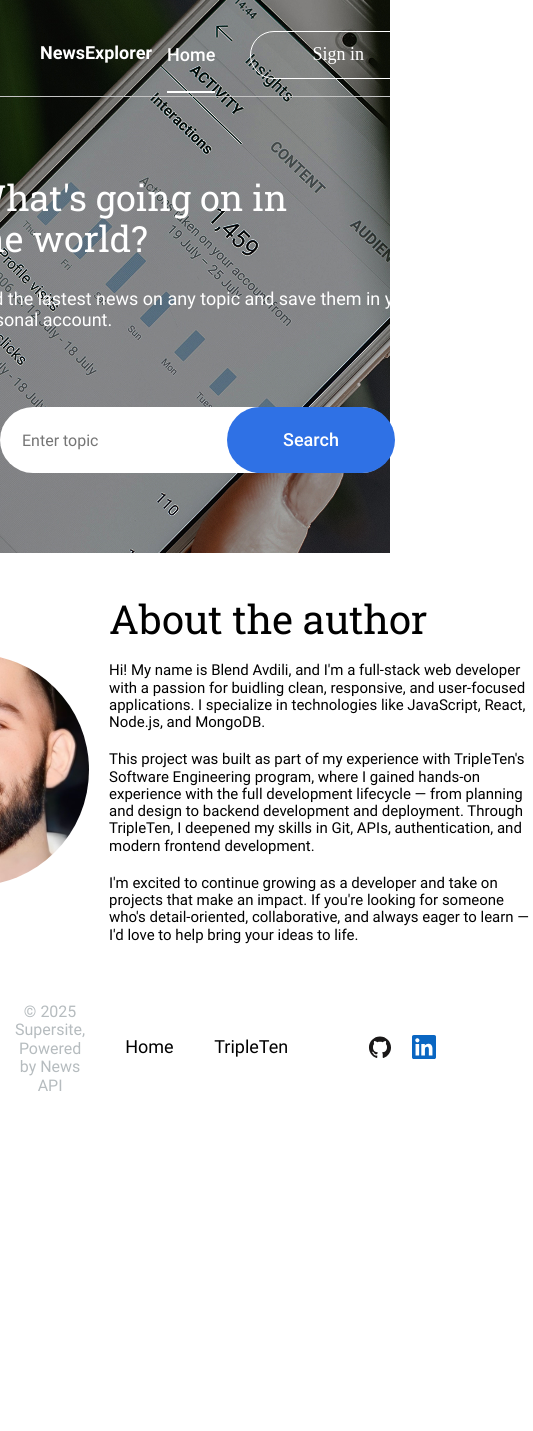
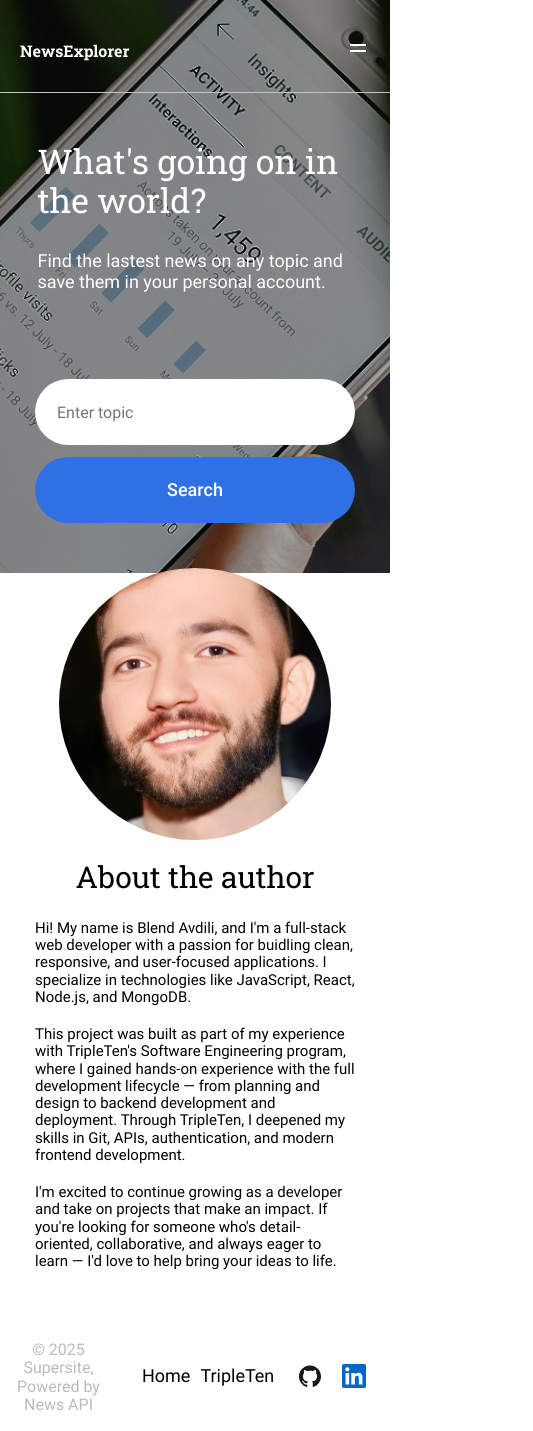
Before and after one commit to blend-avdili15/news-explorer, a React (Vite) app: page / in a window 390 px wide. Shown: the whole page, 533 px wide, since content can reach past the window. Before the commit the page ends 1111 px from the top, so only its background shows below. Built offline with nearby package versions, Linux system fonts and the light colour scheme.

Commit message:
No more horizontal scroll

```diff
--- a/src/components/About/About.css
+++ b/src/components/About/About.css
@@ -55,6 +55,49 @@
 
 /* Tablet Version */
 
+@media screen and (max-width: 1243px) {
+  .about__heading {
+    width: 430px;
+  }
+
+  .about__image-container {
+    width: 400px;
+    height: 400px;
+  }
+}
+
+@media screen and (max-width: 1024px) {
+  .about__content {
+    gap: 20px;
+  }
+
+  .about__heading {
+    width: 400px;
+  }
+
+  .about__image-container {
+    width: 350px;
+    height: 350px;
+    margin-left: 120px;
+  }
+
+  .about__subtitle {
+    font-size: 15px;
+  }
+}
+
+@media screen and (max-width: 792px) {
+  .about__image-container {
+    width: 300px;
+    height: 300px;
+    margin-top: 35px;
+  }
+
+  .about__subtitle {
+    font-size: 15px;
+  }
+}
+
 @media screen and (max-width: 768px) {
   .about {
     flex-direction: column; /* Stack content */
@@ -84,11 +127,85 @@
   .about__image-container {
     width: 232px;
     height: 232px;
+    margin: 0;
   }
 
   .about__image {
     width: 232px;
     height: 232px;
+  }
+}
+
+@media screen and (max-width: 690px) {
+  .about__heading {
+    width: 319px;
+  }
+
+  .about__subtitle {
+    font-size: 12px;
+  }
+}
+
+@media screen and (max-width: 585px) {
+  .about {
+    padding: 0;
+    height: 752px;
+  }
+
+  .about__content {
+    width: 305px;
+    flex-direction: column;
+    margin: 0;
+  }
+
+  .about__image-container {
+    width: 272px;
+    height: 272px;
+    /* padding: 32px 24px 24px; */
+  }
+
+  .about__image {
+    width: 272px;
+    height: 272px;
+    margin-top: -60px;
+  }
+
+  .about__heading {
+    width: 400px;
+    /* height: 296px; */
+    /* padding: 0 8px; */
+    display: flex;
+    justify-content: center;
+    margin-top: -60px;
+  }
+
+  .about__title {
+    height: 40px;
+    font-size: 30px;
+    display: flex;
+    justify-content: center;
+  }
+
+  .about__subtitle {
+    /* height: 100px; */
+    font-size: 15px;
+  }
+}
+
+@media screen and (max-width: 425px) {
+  .about__heading {
+    width: 320px;
+  }
+}
+
+@media screen and (max-width: 375px) {
+  .about__heading {
+    width: 300px;
+  }
+
+  .about__subtitle {
+    /* height: 100px; */
+    font-size: 12px;
   }
 }
 
--- a/src/components/Footer/Footer.css
+++ b/src/components/Footer/Footer.css
@@ -88,7 +88,7 @@
   .footer__nav {
     flex-direction: row;
     align-items: center;
-    padding-right: 35px;
+    padding-right: 33px;
   }
 
   .footer__nav-links {
@@ -102,7 +102,23 @@
   }
 }
 
-@media screen and (max-width: 320px) {
+@media screen and (max-width: 600px) {
+  .footer__nav-links {
+    margin-right: 0;
+    gap: 10px;
+    /* padding-left: 0; */
+    width: 116px;
+  }
+
+  .footer__nav-item {
+  }
+
+  .footer__nav {
+    padding-right: 24px;
+  }
+}
+
+@media screen and (max-width: 388px) {
   .footer {
     width: 300px;
     height: 176px;
@@ -138,3 +154,40 @@
     gap: 30px;
   }
 }
+
+@media screen and (max-width: 320px) {
+  .footer {
+    width: 295px;
+    height: 176px;
+    /* padding: 10px 0 0; */
+    flex-direction: column;
+    justify-content: flex-start;
+  }
+
+  .footer__copyright {
+    width: 288px;
+    height: 22px;
+    font-size: 16px;
+    margin: 0;
+    position: relative;
+    bottom: -135px;
+    left: -2px;
+  }
+
+  .footer__nav {
+    font-size: 18px;
+    width: 288px;
+    margin: 0;
+    padding: 0;
+  }
+
+  .footer__nav-item {
+    margin-left: -41px;
+  }
+
+  .footer__nav-links {
+    display: flex;
+    flex-direction: column;
+    gap: 30px;
+  }
+}
--- a/src/components/Header/Header.css
+++ b/src/components/Header/Header.css
@@ -235,6 +235,248 @@
   }
 }
 
+@media screen and (max-width: 630px) {
+  .header__register {
+    width: 130px;
+  }
+  .header__nav-item {
+  }
+
+  .header__container {
+    margin-right: -30px;
+  }
+}
+
+@media screen and (max-width: 615px) {
+  .header__logged-in,
+  .header__nav-list {
+    gap: 5px;
+    /* width: 270px; */
+  }
+
+  .header__profile {
+    margin-right: -26px;
+  }
+}
+
+@media screen and (max-width: 550px) {
+  .header__menu-button {
+    display: block;
+    margin-right: 24px;
+    background: none;
+    border: none;
+    padding: 0;
+    cursor: pointer;
+  }
+
+  .header__title {
+    margin-left: -20px;
+    font-family: "Roboto-Slab", sans-serif;
+    font-size: 16px;
+    font-weight: 700;
+  }
+
+  .header__menu-icon {
+    width: 24px;
+    height: 24px;
+    position: absolute;
+    top: 36px;
+    right: 20px;
+  }
+
+  .header__logged-in,
+  .header__container {
+    display: none;
+  }
+
+  .header__mobile-menu {
+    background-color: black;
+    display: flex;
+    flex-direction: column;
+    flex-wrap: wrap;
+    padding: 16px 24px;
+    border-top: 1px solid #c4c4c4;
+  }
+
+  .header__mobile-menu-link {
+    font-size: 18px;
+    font-family: "Roboto", sans-serif;
+    font-weight: 500;
+    background: none;
+    border: none;
+    color: white;
+    cursor: pointer;
+    /* margin-left: 20px; */
+  }
+
+  .header__menu-saved-link {
+    font-size: 18px;
+    font-family: "Roboto", sans-serif;
+    font-weight: 500;
+    background: none;
+    border: none;
+    color: white;
+    cursor: pointer;
+    margin-left: 30px;
+  }
+
+  .header__menu-register-button {
+    border-radius: 30px;
+    /* width: 272px; */
+    height: 56px;
+    background-color: black;
+    color: white;
+    border: 1px solid white;
+    cursor: pointer;
+    font-family: "Roboto", sans-serif;
+    font-size: 18px;
+    font-weight: 500;
+  }
+
+  .header__menu-out-button {
+    border-radius: 30px;
+    /* width: 272px; */
+    height: 56px;
+    background-color: black;
+    color: white;
+    border: 1px solid white;
+    cursor: pointer;
+  }
+
+  .header__mobile-menu-link:hover,
+  .header__menu-saved-link:hover,
+  .header__menu-register-button:hover,
+  .header__menu-out-button:hover {
+    opacity: 0.7;
+  }
+
+  .header_open-mobile {
+    background-color: black;
+  }
+
+  .header__title_white {
+    color: white;
+  }
+}
+
+@media screen and (max-width: 540px) {
+  .header__register {
+    width: 130px;
+  }
+  .header__nav-item {
+  }
+
+  .header__container {
+    margin-right: -30px;
+  }
+}
+
+@media screen and (max-width: 450px) {
+  .header {
+    /* width: 100%;
+    max-width: 375px;
+    padding-right: 0; */
+  }
+
+  .header__menu-button {
+    display: block;
+    margin-right: 24px;
+    background: none;
+    border: none;
+    padding: 0;
+    cursor: pointer;
+  }
+
+  .header__title {
+    margin-left: -20px;
+    font-family: "Roboto-Slab", sans-serif;
+    font-size: 16px;
+    font-weight: 700;
+  }
+
+  .header__menu-icon {
+    width: 24px;
+    height: 24px;
+    position: absolute;
+    top: 36px;
+    right: 20px;
+  }
+
+  .header__logged-in,
+  .header__container {
+    display: none;
+  }
+
+  .header__mobile-menu {
+    background-color: black;
+    display: flex;
+    flex-direction: column;
+    flex-wrap: wrap;
+    padding: 16px 24px;
+    border-top: 1px solid #c4c4c4;
+  }
+
+  .header__mobile-menu-link {
+    font-size: 18px;
+    font-family: "Roboto", sans-serif;
+    font-weight: 500;
+    background: none;
+    border: none;
+    color: white;
+    cursor: pointer;
+    /* margin-left: 20px; */
+  }
+
+  .header__menu-saved-link {
+    font-size: 18px;
+    font-family: "Roboto", sans-serif;
+    font-weight: 500;
+    background: none;
+    border: none;
+    color: white;
+    cursor: pointer;
+    margin-left: 30px;
+  }
+
+  .header__menu-register-button {
+    border-radius: 30px;
+    /* width: 272px; */
+    height: 56px;
+    background-color: black;
+    color: white;
+    border: 1px solid white;
+    cursor: pointer;
+    font-family: "Roboto", sans-serif;
+    font-size: 18px;
+    font-weight: 500;
+  }
+
+  .header__menu-out-button {
+    border-radius: 30px;
+    /* width: 272px; */
+    height: 56px;
+    background-color: black;
+    color: white;
+    border: 1px solid white;
+    cursor: pointer;
+  }
+
+  .header__mobile-menu-link:hover,
+  .header__menu-saved-link:hover,
+  .header__menu-register-button:hover,
+  .header__menu-out-button:hover {
+    opacity: 0.7;
+  }
+
+  .header_open-mobile {
+    background-color: black;
+  }
+
+  .header__title_white {
+    color: white;
+  }
+}
+
 @media screen and (max-width: 320px) {
   .header {
     width: 100%;
--- a/src/components/ItemCard/ItemCard.css
+++ b/src/components/ItemCard/ItemCard.css
@@ -281,7 +281,7 @@
   .card__content {
     height: 244px;
     width: 100%;
-    padding-left: 16px;
+    padding-left: 7px;
     padding-bottom: 16px;
   }
 
--- a/src/components/Main/Main.css
+++ b/src/components/Main/Main.css
@@ -69,19 +69,60 @@
     width: 452px;
     height: 48px;
   }
-  .main__search-container {
-    width: 452px;
+}
+
+@media screen and (max-width: 485px) {
+  .main__content {
+    width: 100%;
+    max-width: 485px;
+    height: 480px;
   }
 
-  .main__search-input {
-    height: 50px;
-    font-size: 14px;
+  .main__heading {
+    height: 168px;
   }
 
-  .main__search-button {
-    height: 52px;
-    width: 140px;
-    font-size: 14px;
+  .main__title {
+    margin: 0;
+  }
+
+  .main__subtitle {
+    width: 315px;
+    height: 72px;
+    font-size: 18px;
+    /* margin-bottom: 122px; */
+  }
+}
+
+@media screen and (max-width: 405px) {
+  .main__content {
+    max-width: 405px;
+  }
+
+  .main__title {
+    margin: 0;
+    width: 301px;
+    font-size: 34px;
+  }
+}
+
+@media screen and (max-width: 340px) {
+  .main__content {
+    max-width: 405px;
+  }
+
+  .main__title {
+    margin: 0;
+    width: 275px;
+    font-size: 34px;
+  }
+
+  .main__subtitle {
+    width: 280px;
+  }
+
+  .main__break-desktop {
+    display: none;
   }
 }
 
@@ -113,40 +154,6 @@
     /* margin-bottom: 122px; */
   }
 
-  .main__search {
-    display: flex;
-    flex-direction: column;
-    justify-content: center;
-    margin-top: 0;
-  }
-
-  .main__search-container {
-    width: 288px;
-    height: 128px;
-    display: flex;
-    flex-direction: column;
-    justify-content: flex-start;
-    align-items: center;
-    margin-bottom: 36px;
-    margin-top: 122px;
-  }
-
-  .main__search-input {
-    width: 288px;
-    height: 56px;
-    margin: 0;
-    padding: 0;
-  }
-
-  .main__search-button {
-    width: 288px;
-    height: 56px;
-    padding: 0;
-    margin-top: 70px;
-    right: 0;
-    /* top: 80px; */
-  }
-
   .main__break-desktop {
     display: none;
   }
--- a/src/components/SavedNews/SavedNews.css
+++ b/src/components/SavedNews/SavedNews.css
@@ -1,6 +1,10 @@
 .saved {
   background-color: white;
 }
+
+/* * {
+  outline: red solid 1px;
+} */
 
 .saved__content {
   margin-top: 40px;
@@ -74,6 +78,16 @@
 
 /* Tablet Version */
 
+@media screen and (max-width: 830px) {
+  .saved__header {
+    width: 600px;
+  }
+
+  .saved__keywords {
+    width: 600px;
+  }
+}
+
 @media screen and (max-width: 768px) {
   .saved__content {
     margin-bottom: 32px;
@@ -82,7 +96,7 @@
   }
 
   .saved__header {
-    width: 712px;
+    width: 400px;
     height: 24px;
     font-size: 14px;
     padding-bottom: 16px;
@@ -96,6 +110,7 @@
 
   .saved__keywords {
     padding-top: 16px;
+    width: 400px;
   }
 
   .saved__cards-container {
@@ -107,6 +122,24 @@
   }
 }
 
+@media screen and (max-width: 434px) {
+  .saved__content {
+  }
+  .saved__header {
+    width: 200px;
+  }
+
+  .saved__title {
+  }
+
+  .saved__keywords {
+    width: 282px;
+  }
+
+  .saved__cards-container {
+  }
+}
+
 @media screen and (max-width: 320px) {
   .saved__content {
     margin-bottom: 32px;
@@ -114,20 +147,20 @@
     margin-top: 24px;
   }
   .saved__header {
-    width: 288px;
+    width: 275px;
     height: 24px;
     font-size: 12px;
   }
 
   .saved__title {
     font-size: 23px;
-    width: 288px;
+    width: 275px;
     height: 68px;
   }
 
   .saved__keywords {
     padding-top: 16px;
-    width: 288px;
+    width: 275px;
   }
 
   .saved__cards-container {
--- a/src/components/SearchForm/SearchForm.css
+++ b/src/components/SearchForm/SearchForm.css
@@ -71,6 +71,39 @@
   }
 }
 
+@media screen and (max-width: 485px) {
+  .search-form {
+  }
+
+  .search-form__container {
+    max-width: 390px;
+    display: flex;
+    justify-content: center;
+  }
+
+  .search-form__input {
+  }
+
+  .search-form__button {
+    margin-top: 78px;
+    max-width: 390px;
+    margin-right: 5px;
+    /* width: 100%; */
+  }
+}
+
+@media screen and (max-width: 405px) {
+  .search-form__container {
+    max-width: 320px;
+  }
+}
+
+@media screen and (max-width: 340px) {
+  .search-form__container {
+    max-width: 290px;
+  }
+}
+
 @media screen and (max-width: 320px) {
   .search-form {
   }
@@ -82,6 +115,7 @@
   .search-form__input {
     margin-bottom: 24px;
     margin-left: -2px;
+    /* max-width: 288px; */
   }
 
   .search-form__button {
--- a/src/components/SearchResults/SearchResults.css
+++ b/src/components/SearchResults/SearchResults.css
@@ -10,6 +10,12 @@
   padding: 80px 0;
 }
 
+.search__title-container {
+  display: flex;
+  justify-content: flex-start;
+  margin: 0 0 64px 96px;
+}
+
 .search__title {
   width: 712px;
   height: 46px;
@@ -17,7 +23,7 @@
   font-family: "Roboto-Slab", sans-serif;
   font-weight: 400;
   color: #1a1b22;
-  margin: 0 0 64px 96px;
+  margin: 0;
 }
 
 .search__cards-list {
@@ -30,6 +36,12 @@
   width: 100%;
 }
 
+.search__button-container {
+  display: flex;
+  justify-content: center;
+  margin-top: 64px;
+}
+
 .search__button {
   width: 288px;
   height: 64px;
@@ -40,8 +52,8 @@
   /* background-color: #ffffff; */
   border: none;
   border-radius: 80px;
-  margin-top: 64px;
-  margin-left: 562px;
+  /* margin-top: 64px;
+  margin-left: 562px; */
   cursor: pointer;
   transition: transform 0.2s ease;
 }
@@ -72,23 +84,98 @@
 
 /* Tablet Version */
 
+@media screen and (max-width: 1254px) {
+  .search__container {
+  }
+
+  .search__title-container {
+    margin-left: 210px;
+  }
+
+  .search__button {
+  }
+
+  .search {
+  }
+
+  .search__container {
+  }
+
+  .search__title {
+  }
+
+  .search__button {
+  }
+}
+
+@media screen and (max-width: 1024px) {
+  .search__button {
+  }
+
+  .search {
+  }
+
+  .search__container {
+  }
+
+  .search__title-container {
+    margin-left: 96px;
+  }
+
+  .search__button {
+  }
+}
+
 @media screen and (max-width: 768px) {
   .search__container {
     padding: 40px 0;
   }
 
+  .search__title-container {
+    margin-left: 27px;
+    margin-bottom: 40px;
+  }
+
   .search__title {
     font-size: 28px;
-    margin-bottom: 32px;
-    margin-left: 26px;
   }
 
   .search__button {
     width: 240px;
     height: 56px;
-    margin: 32px 256px 0;
+    /* margin: 32px 256px 0; */
     background-color: white;
     border: none;
+  }
+}
+
+@media screen and (max-width: 726px) {
+  .search {
+  }
+
+  .search__container {
+  }
+
+  .search__title-container {
+    margin-left: 120px;
+  }
+
+  .search__button {
+  }
+}
+
+@media screen and (max-width: 482px) {
+  .search {
+  }
+
+  .search__container {
+  }
+
+  .search__title-container {
+    margin-left: 120px;
+  }
+
+  .search__button {
   }
 }
 
@@ -104,11 +191,13 @@
     padding-bottom: 30px;
   }
 
+  .search__title-container {
+    margin-left: 9px;
+    margin-top: 35px;
+  }
+
   .search__title {
     font-size: 30px;
-    margin-top: 16px;
-    margin-bottom: 24px;
-    margin-left: 13px;
     width: 288px;
   }
 
--- a/src/components/SearchResults/SearchResults.jsx
+++ b/src/components/SearchResults/SearchResults.jsx
@@ -17,7 +17,9 @@ function SearchResults({
   return (
     <div className="search">
       <div className="search__container">
+        <div className="search__title-container">
           <h2 className="search__title">Search Results</h2>
+        </div>
 
         <div className="search__cards-list">
           {articles.slice(0, visibleCount).map((article, index) => (
@@ -32,6 +34,7 @@ function SearchResults({
           ))}
         </div>
 
+        <div className="search__button-container">
           {visibleCount < articles.length && (
             <button
               className={`search__button ${
@@ -46,6 +49,7 @@ function SearchResults({
           )}
         </div>
       </div>
+    </div>
   );
 }
 
```
Lines whose indentation alone changed are shown as unchanged.
